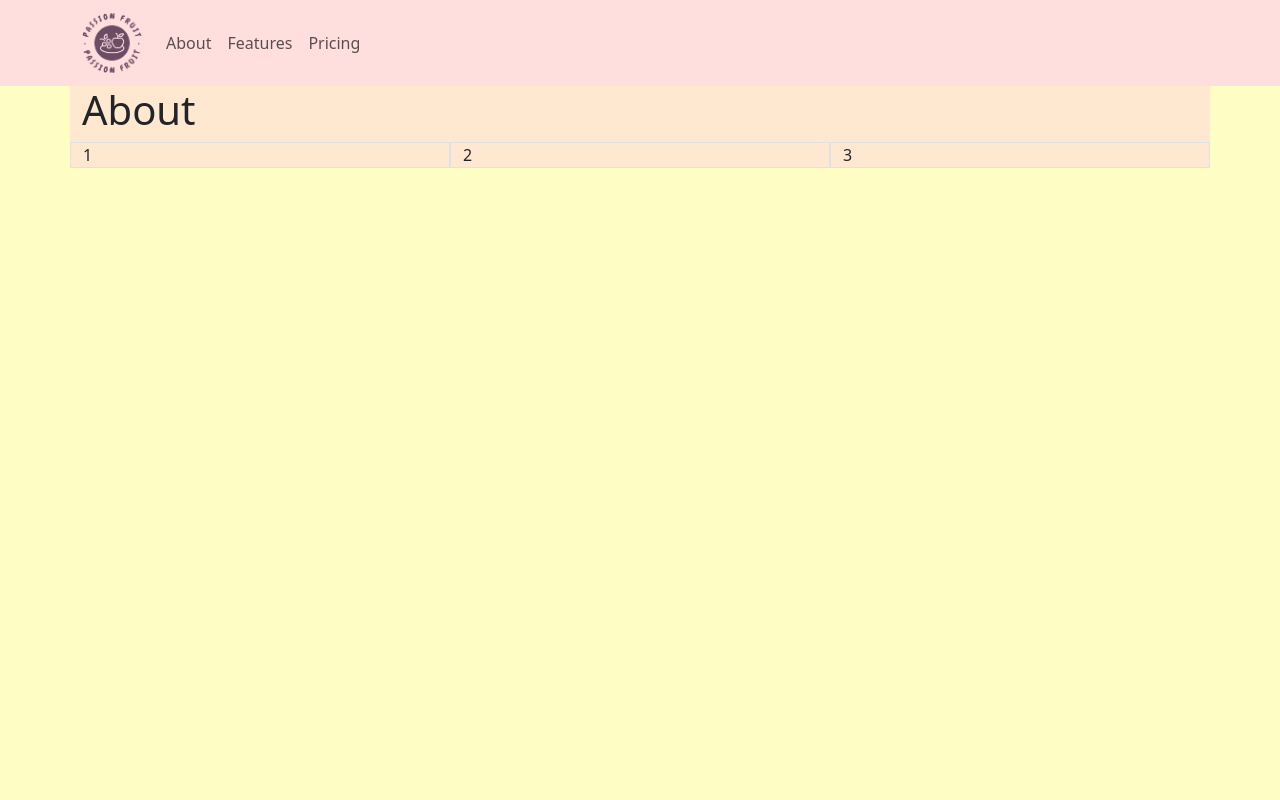
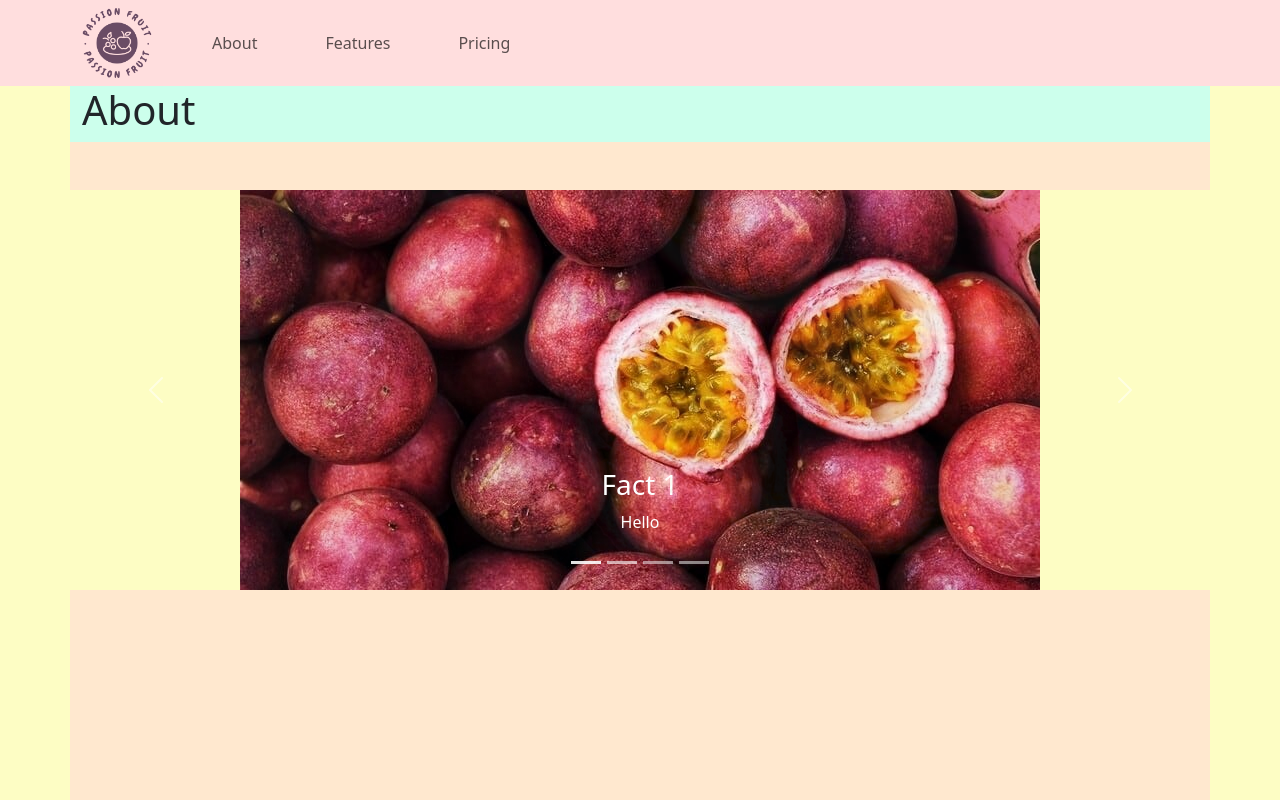
Before and after one commit to PeepoSpud/BootStrapProj, a plain HTML site: page index.html in a window 1280 px wide. Shown: the top 800 px of the page. Drawn offline with nearby package versions, Linux system fonts and the light colour scheme.

Commit message:
Added images

```diff
--- a/index.html
+++ b/index.html
@@ -1,28 +1,33 @@
 <!DOCTYPE html>
 <html lang="en">
+
 <head>
     <meta charset="UTF-8">
     <meta http-equiv="X-UA-Compatible" content="IE=edge">
     <meta name="viewport" content="width=device-width, initial-scale=1.0">
     <title>Home</title>
     <!-- <link rel="stylesheet" href="bootstrap/css/bootstrap.min.css"> -->
-    <link href="https://cdn.jsdelivr.net/npm/bootstrap@5.3.0-alpha2/dist/css/bootstrap.min.css" rel="stylesheet" integrity="sha384-aFq/bzH65dt+w6FI2ooMVUpc+21e0SRygnTpmBvdBgSdnuTN7QbdgL+OapgHtvPp" crossorigin="anonymous">
+    <link href="https://cdn.jsdelivr.net/npm/bootstrap@5.3.0-alpha2/dist/css/bootstrap.min.css" rel="stylesheet"
+        integrity="sha384-aFq/bzH65dt+w6FI2ooMVUpc+21e0SRygnTpmBvdBgSdnuTN7QbdgL+OapgHtvPp" crossorigin="anonymous">
     <link rel="stylesheet" href="styles.css">
 </head>
+
 <body>
 
     <!-- Fixed Top Navbar that changes to canvas scrolls to section upon clicking it-->
-    <header class="navbar navbar-expand-lg fixed-top bg-third-color">
-        <div class="container-md">
-            <a class="navbar-brand" href="/index.html">
-                <img src="/png/logo-no-background.png" class="img-logo" alt="" width="60px">
+    <header class="navbar navbar-expand-md fixed-top bg-third-color">
+        <div class="container">
+            <a class="navbar-brand p-0 me-5" href="/index.html">
+                <img src="/png/logo-no-background.png" class="img-logo" alt="" width="70px">
             </a>
 
-            <button class="navbar-toggler" type="button" data-bs-toggle="offcanvas" data-bs-target="#offcanvasNavbar" aria-controls="offcanvasNavbar" aria-label="Toggle navigation">
+            <button class="navbar-toggler" type="button" data-bs-toggle="offcanvas" data-bs-target="#offcanvasNavbar"
+                aria-controls="offcanvasNavbar" aria-label="Toggle navigation">
                 <span class="navbar-toggler-icon"></span>
             </button>
 
-            <div class="offcanvas offcanvas-end bg-second-color" tabindex="-1" id="offcanvasNavbar" aria-labelledby="offcanvasNavbarLabel">
+            <div class="offcanvas offcanvas-end bg-second-color" tabindex="-1" id="offcanvasNavbar"
+                aria-labelledby="offcanvasNavbarLabel">
                 <div class="offcanvas-header">
                     <button type="button" class="btn-close" data-bs-dismiss="offcanvas" aria-label="Close"></button>
                 </div>
@@ -30,13 +35,13 @@
                 <div class="offcanvas-body">
                     <ul class="navbar-nav">
                         <li class="nav-item" data-bs-dismiss="offcanvas" aria-label="Close">
-                            <a class="nav-link" href="#About">About</a>
+                            <a class="nav-link ms-1 me-5" href="#About">About</a>
                         </li>
                         <li class="nav-item" data-bs-dismiss="offcanvas" aria-label="Close">
-                            <a class="nav-link" href="#Features">Features</a>
+                            <a class="nav-link ms-1 me-5" href="#Features">Features</a>
                         </li>
                         <li class="nav-item" data-bs-dismiss="offcanvas" aria-label="Close">
-                            <a class="nav-link" href="#Pricing">Pricing</a>
+                            <a class="nav-link ms-1 me-5" href="#Pricing">Pricing</a>
                         </li>
                     </ul>
                 </div>
@@ -46,33 +51,91 @@
 
 
     <!-- Simple section that contains surface information about a Passion Fruit: Probably use a carousel for this? -->
-            <div class="content container-md" id="About">
-                <div class="row bg-second-color">
-                    <h1> About </h1>
-                    <div class="col border">1</div>
-                    <div class="col border">2</div>
-                    <div class="col border">3</div>
+    <div class="content container bg-second-color" id="About">
+        <div class="row bg-fourth-color mb-5">
+            <h1>About</h1>
+        </div>
+
+        <div class="row bg-first-color justify-content-center">
+            <div class="col p-0">
+                <div id="factslide" class="carousel slide carousel-fade" data-bs-ride="carousel">
+                    <div class="carousel-indicators">
+                        <button type="button" data-bs-target="#factslide" data-bs-slide-to="0" class="active"
+                            aria-label="slide 1"></button>
+                        <button type="button" data-bs-target="#factslide" data-bs-slide-to="1"></button>
+                        <button type="button" data-bs-target="#factslide" data-bs-slide-to="2"></button>
+                        <button type="button" data-bs-target="#factslide" data-bs-slide-to="3"></button>
+                    </div>
+                    <div class="carousel-inner">
+                        <div class="carousel-item active">
+                            <img src="png/Passion1.jpg" class="d-block custom-img-size mx-auto" alt="...">
+                            <div class="carousel-caption d-none d-md-block">
+                                <h3>Fact 1</h3>
+                                <p>Hello</p>
+                            </div>
+                        </div>
+
+                        <div class="carousel-item">
+                            <img src="png/passion2.jpg" class="d-block custom-img-size mx-auto" alt="...">
+                            <div class="carousel-caption d-none d-md-block">
+                                <h3>Fact 2</h3>
+                                <p>Hello</p>
+                            </div>
+                        </div>
+
+                        <div class="carousel-item">
+                            <img src="png/passion3.jpg" class="d-block custom-img-size mx-auto" alt="...">
+                            <div class="carousel-caption d-none d-md-block">
+                                <h3>Fact 3</h3>
+                                <p>Hello</p>
+                            </div>
+                        </div>
+
+                        <div class="carousel-item">
+                            <img src="png/passion4.jpg" class="d-block custom-img-size mx-auto" alt="...">
+                            <div class="carousel-caption d-none d-md-block">
+                                <h5>Fact 4</h5>
+                                <p>Hello</p>
+                            </div>
+                        </div>
+                    </div>
+
+                    <button class="carousel-control-prev" type="button" data-bs-target="#factslide" data-bs-slide="prev">
+                        <span class="carousel-control-prev-icon" aria-hidden="true"></span>
+                        <span class="visually-hidden">Previous</span>
+                    </button>
+                    <button class="carousel-control-next" type="button" data-bs-target="#factslide" data-bs-slide="next">
+                        <span class="carousel-control-next-icon" aria-hidden="true"></span>
+                        <span class="visually-hidden">Next</span>
+                    </button>
+
+                </div>
+            </div>
         </div>
     </div>
 
     <!-- Try to create a fun animation that displays the anatomy of a Passion Fruit -->
-            <div class="content container-md" id="Features">
+    <div class="content container" id="Features">
         <div class="row bg-sixth-color">
             <h1> Features </h1>
         </div>
     </div>
 
     <!-- Use cards to sell different Passion Fruits? Maybe add in a cart as well -->
-            <div class="content container-md" id="Pricing">
+    <div class="content container" id="Pricing">
         <div class="row bg-fourth-color">
             <h1> Pricing </h1>
         </div>
     </div>
 
 
-    <script src="https://cdn.jsdelivr.net/npm/bootstrap@5.3.0-alpha2/dist/js/bootstrap.bundle.min.js" integrity="sha384-qKXV1j0HvMUeCBQ+QVp7JcfGl760yU08IQ+GpUo5hlbpg51QRiuqHAJz8+BrxE/N" crossorigin="anonymous"></script>
-    <script src="https://code.jquery.com/jquery-3.6.4.js" integrity="sha256-a9jBBRygX1Bh5lt8GZjXDzyOB+bWve9EiO7tROUtj/E=" crossorigin="anonymous"></script>
+    <script src="https://cdn.jsdelivr.net/npm/bootstrap@5.3.0-alpha2/dist/js/bootstrap.bundle.min.js"
+        integrity="sha384-qKXV1j0HvMUeCBQ+QVp7JcfGl760yU08IQ+GpUo5hlbpg51QRiuqHAJz8+BrxE/N"
+        crossorigin="anonymous"></script>
+    <script src="https://code.jquery.com/jquery-3.6.4.js"
+        integrity="sha256-a9jBBRygX1Bh5lt8GZjXDzyOB+bWve9EiO7tROUtj/E=" crossorigin="anonymous"></script>
     <!-- <script src="bootstrap/js/bootstrap.bundle.min.js"></script> -->
 
 </body>
+
 </html>
```
Also changed, not shown: png/Passion1.jpg (added), png/passion2.jpg (added), png/passion3.jpg (added), png/passion4.jpg (added). Lines whose indentation alone changed are shown as unchanged.
